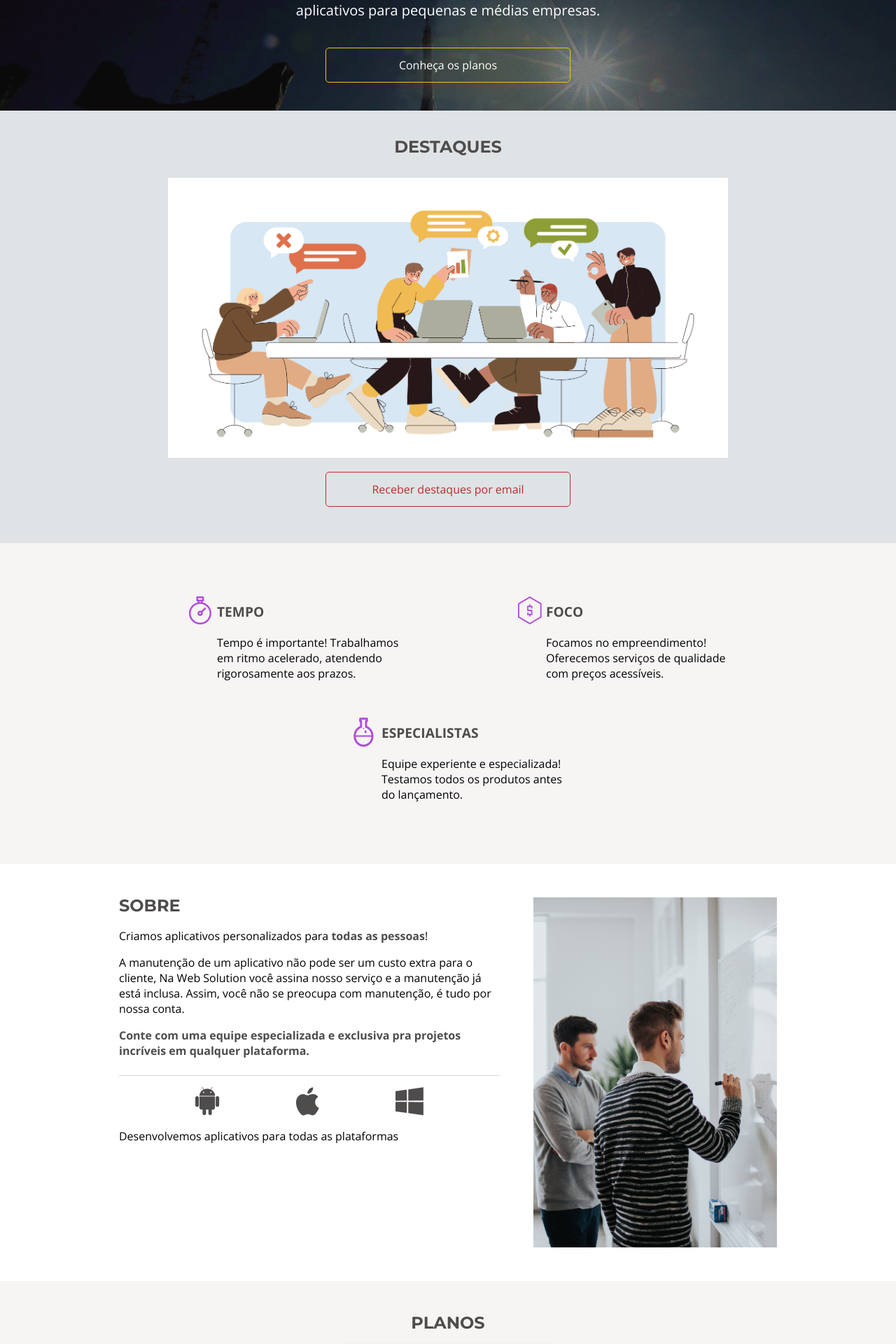
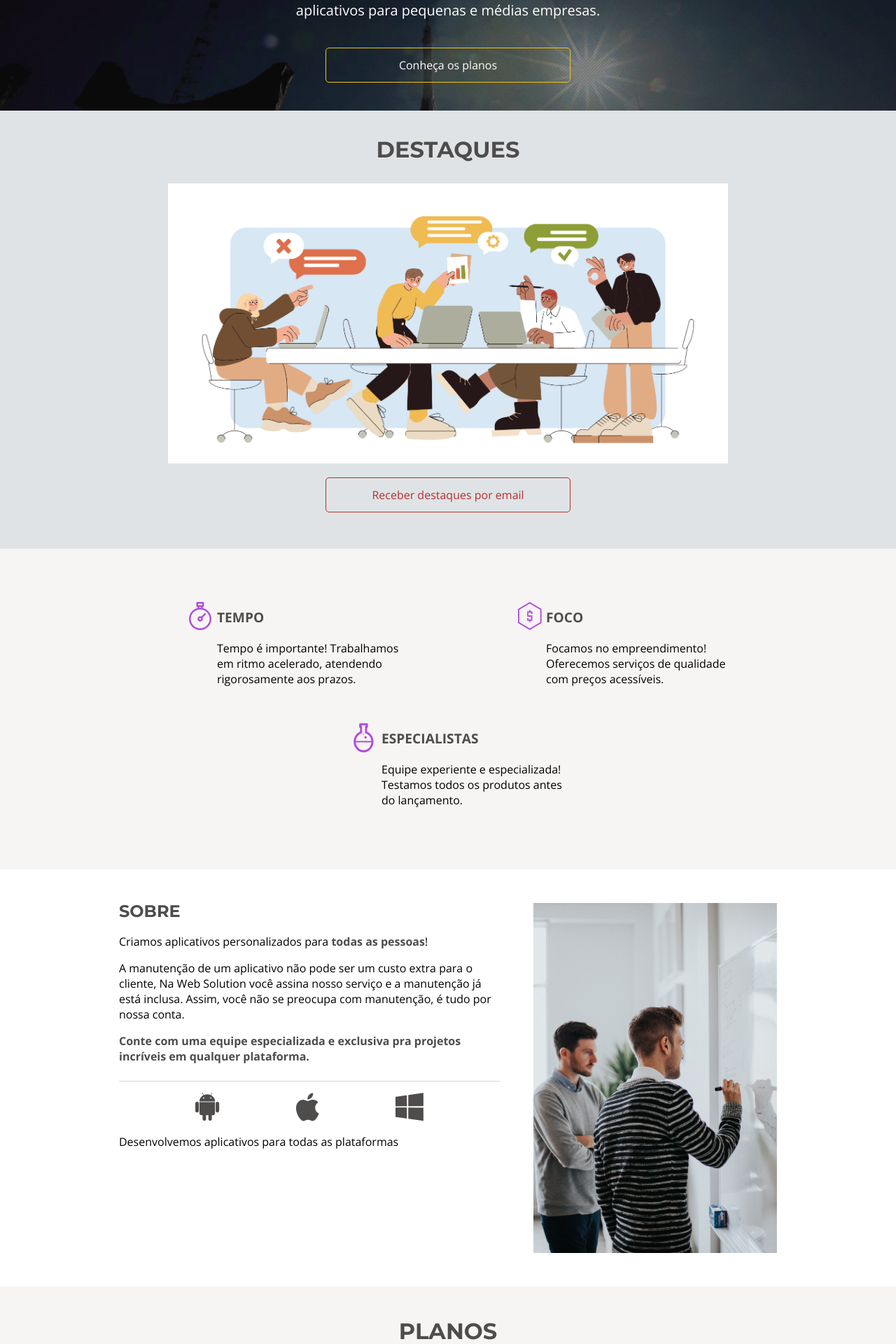
Before and after one commit to WeelSilva/projeto-faculdade, a PHP site: page / in a window 1280 px wide. Shown: the part 242-2162 px from the top of the page at 70% size. Run offline with PHP 8.4, Linux system fonts and the light colour scheme.

Commit message:
alterando tamanho da fonte

```diff
--- a/css/contato.css
+++ b/css/contato.css
@@ -12,7 +12,7 @@
 .contato__titulo {
     color: var(--cinza-escuro);
     font-weight: 700;
-    font-size: 1.5rem;
+    font-size: 2rem;
     font-family: var(--montserrat);
     text-transform: uppercase;
     text-align: center;
--- a/css/destaques.css
+++ b/css/destaques.css
@@ -8,7 +8,7 @@
 .destaques__titulo {
     color: var(--cinza-escuro);
     font-weight: 700;
-    font-size: 1.5rem;
+    font-size: 2rem;
     font-family: var(--montserrat);
     text-transform: uppercase;
     text-align: center;
--- a/css/institucional.css
+++ b/css/institucional.css
@@ -13,7 +13,7 @@
 .institucional__titulo {
     color: var(--cinza-escuro);
     font-weight: 700;
-    font-size: 1.5rem;
+    font-size: 2rem;
     font-family: var(--montserrat);
     text-transform: uppercase;
     text-align: center;
--- a/css/planos.css
+++ b/css/planos.css
@@ -8,7 +8,7 @@
 .planos__titulo {
     color: var(--cinza-escuro);
     font-weight: 700;
-    font-size: 1.5rem;
+    font-size: 2rem;
     font-family: var(--montserrat);
     text-transform: uppercase;
     text-align: center;
@@ -97,8 +97,8 @@
     border-color: var(--planos-cartao-start);
     border-color: #56CCF2;
     color: #56CCF2;
-    background-image: -webkit-linear-gradient(45deg, #867638 50%, transparent 50%);
-    background-image: linear-gradient(45deg, #867638 50%, transparent 50%);
+    background-image: -webkit-linear-gradient(45deg, #f1c40f 50%, transparent 50%);
+    background-image: linear-gradient(45deg, #f1c40f 50%, transparent 50%);
     background-position: 100%;
     background-size: 400%;
     -webkit-transition: background 300ms ease-in-out;
@@ -120,6 +120,7 @@
 }
 .cartao__botao--ultra:hover {
     background-position: 0;
+
 
  }
 .cartao__botao--mega {
```
